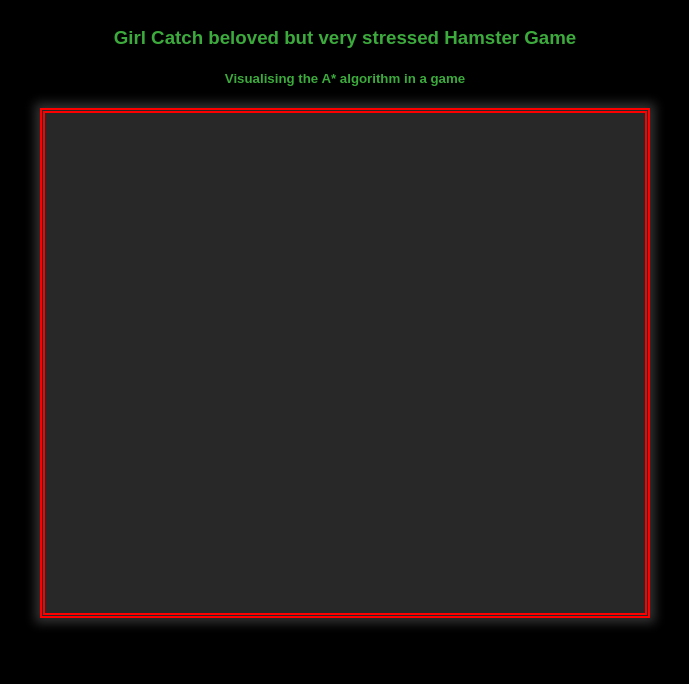
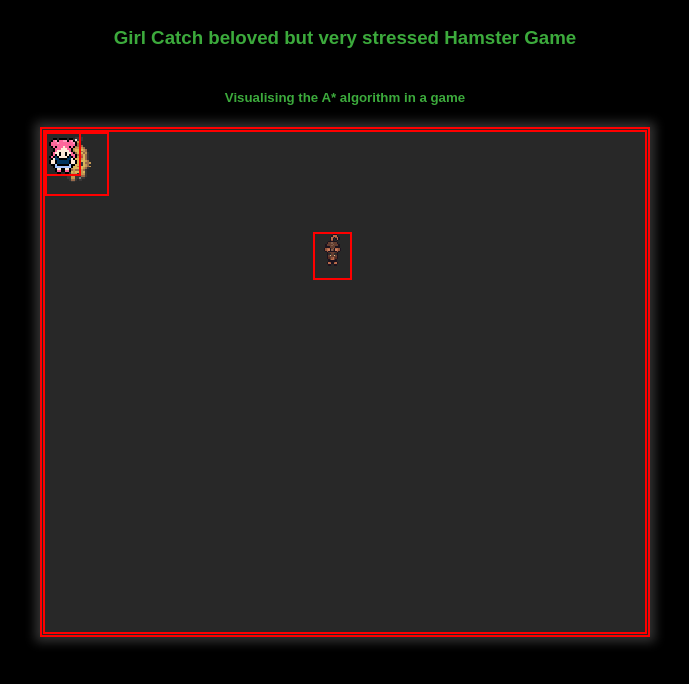
Before and after one commit to LisePetculescu/VisualisingAstar, a plain HTML site: page index.html in a window 1280 px wide. Shown: the whole page, without its empty margins (295-984 px from the left). Drawn offline with Linux system fonts and the light colour scheme; a web font is replaced by a local one.

Commit message:
player and 3 enemies on screen

```diff
--- a/index.html
+++ b/index.html
@@ -15,7 +15,12 @@
       <h3>Girl Catch beloved but very stressed Hamster Game</h3>
       <h5>Visualising the A* algorithm in a game</h5>
     </header>
-    <div id="gameField"></div>
+    <div id="gamefield">
+      <div id="player"></div>
+      <div id="enemy1"></div>
+      <div id="enemy2"></div>
+      <div id="enemy3"></div>
+    </div>
 
     <script type="module" src="script.js"></script>
   </body>
--- a/script.js
+++ b/script.js
@@ -1 +1,63 @@
-console.log("🥳 js is running!");
+window.addEventListener("load", start);
+
+function start() {
+  console.log("🥳 js is running!");
+  displayPlayer();
+}
+
+// ***************** Model *****************
+
+const gameField = {
+  width: 600, //px
+  height: 500, // px
+};
+
+// rodent
+let player = {
+  x: gameField.width / 2 - 32,
+  y: 100,
+  width: 32,
+  height: 20,
+  speed: 50,
+  moving: false,
+};
+
+// cat left
+let enemy1 = {
+  x: 10,
+  y: gameField.height / 2,
+  width: 30,
+  height: 40,
+  speed: 60,
+  moving: true,
+};
+
+// cat right
+let enemy2 = {
+  x: gameField.width - 10,
+  y: gameField.height / 2,
+  width: 30,
+  height: 40,
+  speed: 60,
+  moving: true,
+};
+
+// girl / algorithm
+let enemy3 = {
+  x: gameField.width / 2,
+  y: gameField.height - 10,
+  width: 30,
+  height: 40,
+  speed: 60,
+  moving: true,
+};
+
+// ***************** View *****************
+
+function displayPlayer() {
+  const shownPlayer = document.querySelector("#player");
+
+  shownPlayer.style.translate = `${player.x}px ${player.y}px`;
+}
+
+// ***************** Controller *****************
--- a/style.css
+++ b/style.css
@@ -2,25 +2,64 @@ body {
   background-color: rgba(0, 0, 0);
   display: grid;
   justify-items: center;
+  text-align: center;
 }
 
 header {
   display: grid;
   justify-items: center;
   color: rgba(60, 171, 60, 0.998);
-  font-family: "Arcade Interlaced", "ArcadeClassic", sans-serif;
+  font-family: "ArcadeClassic", sans-serif;
+  font-family: "Arcade Interlaced", sans-serif;
   /* font-family: "Arcade Normal", sans-serif; */
   /* font-family: "Arcade Rounded", sans-serif; */
 }
 
-header h1, h2, h3 {
-  margin-bottom: 0;
-}
-
-#gameField {
+#gamefield {
   width: 600px;
-  height:500px;
+  height: 500px;
   border: red 5px double;
   box-shadow: 0px 0px 10px 5px #323232;
   background-color: rgb(40, 40, 40);
 }
+
+#player {
+  width: 35px;
+  aspect-ratio: 16/20;
+  background-image: url("./sprites/mouse.png");
+  background-position: 50% 75%;
+  background-size: 400% 400%;
+  image-rendering: pixelated;
+  position: absolute;
+    border: red 2px solid;
+}
+#enemy1 {
+  width: 60px; /* Adjust the width as needed */
+  aspect-ratio: 10 / 10; /* Maintain the sprite's aspect ratio */
+  background-image: url("./sprites/cat.png");
+  background-position: 7% 30%; /* Align with the top-right cat */
+  background-size: 1650% 800%; /* Scale to match the number of sprites */
+  image-rendering: pixelated; /* Ensure sharp pixels for retro look */
+  position: absolute;
+  border: red 2px solid;
+}
+#enemy2 {
+  width: 60px; /* Adjust the width as needed */
+  aspect-ratio: 10 / 10; /* Maintain the sprite's aspect ratio */
+  background-image: url("./sprites/cat.png");
+  background-position: 40% 30%; /* Align with the top-right cat */
+  background-size: 1650% 800%; /* Scale to match the number of sprites */
+  image-rendering: pixelated; /* Ensure sharp pixels for retro look */
+  position: absolute;
+  border: red 2px solid;
+}
+
+#enemy3 {
+  width: 32px;
+  aspect-ratio: 16/20;
+  background-image: url("./sprites/Character\ 7.png");
+  background-size: 400% 400%;
+  image-rendering: pixelated;
+  position: absolute;
+   border: red 2px solid;
+}
```
Also changed, not shown: planning/notes.txt, sprites/Character 7.png (added), sprites/cat.png (added), sprites/mouse.png (added).
